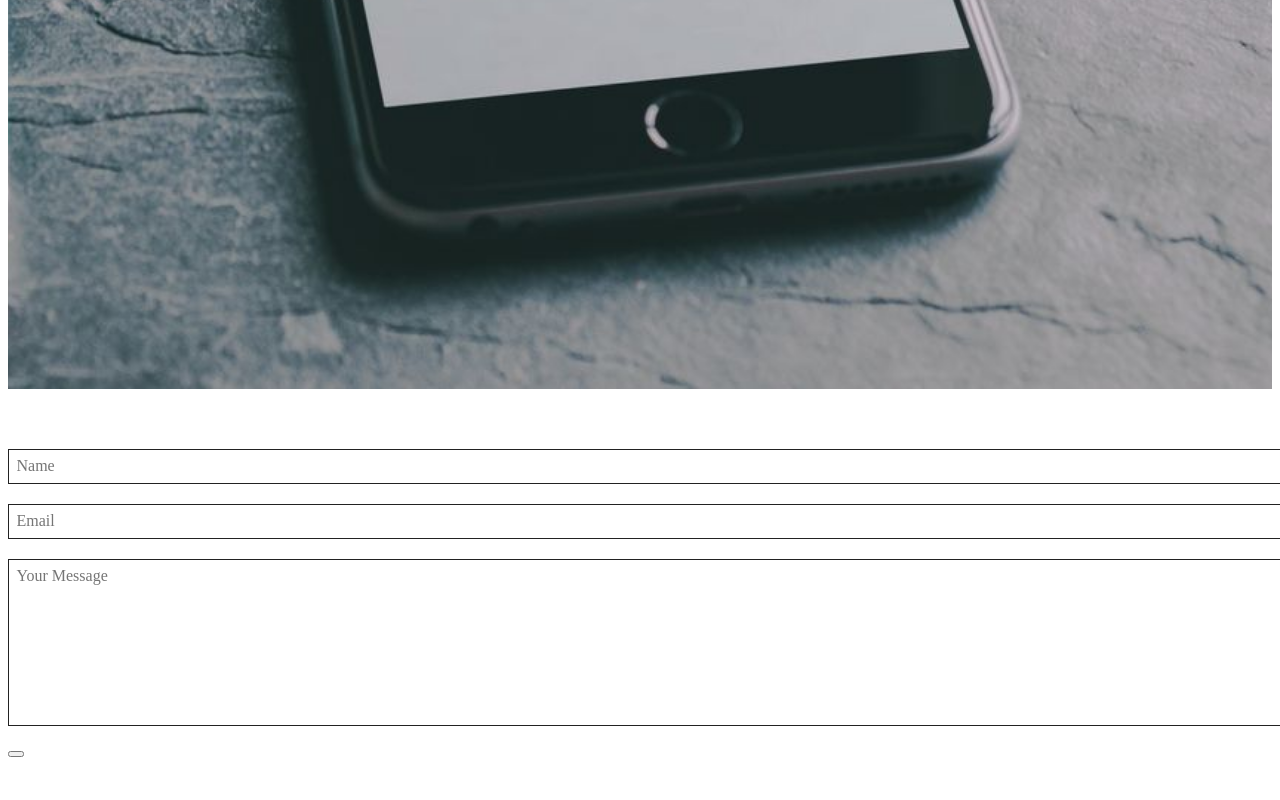
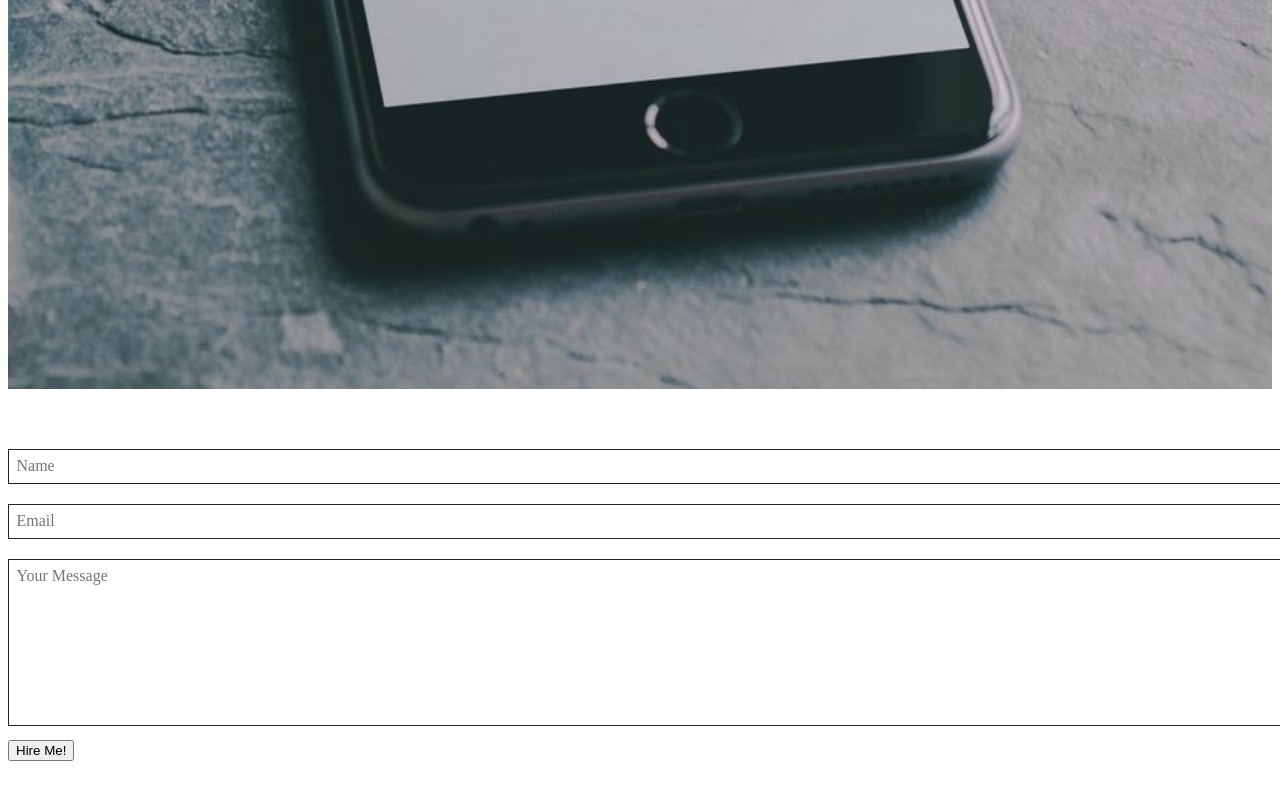
Before and after one commit to iamtimsmith/netlify-portfolio, a Gatsby site: page / in a window 1280 px wide. Shown: the part 8578-9378 px from the top of the page. Built offline with nearby package versions, Linux system fonts and the light colour scheme; Gatsby itself is replaced by a stand-in of ours.

Commit message:
Added value to button on contactform

```diff
--- a/src/components/contactform/index.js
+++ b/src/components/contactform/index.js
@@ -13,7 +13,7 @@ export default (props) => (
       <input type="text" name="email" placeholder="Email" required />
       <p style={{display:'none'}}>Empty: <input type="text" name="url" /></p>
       <textarea name="message" placeholder="Your Message" required></textarea>
-      <button type="submit" name="submit" value={props.buttonText} onClick={() => formSumbit()} />
+      <button type="submit" name="submit" onClick={() => formSumbit()}>{props.buttonText}</button>
     </form>
   </div>
 )
```
